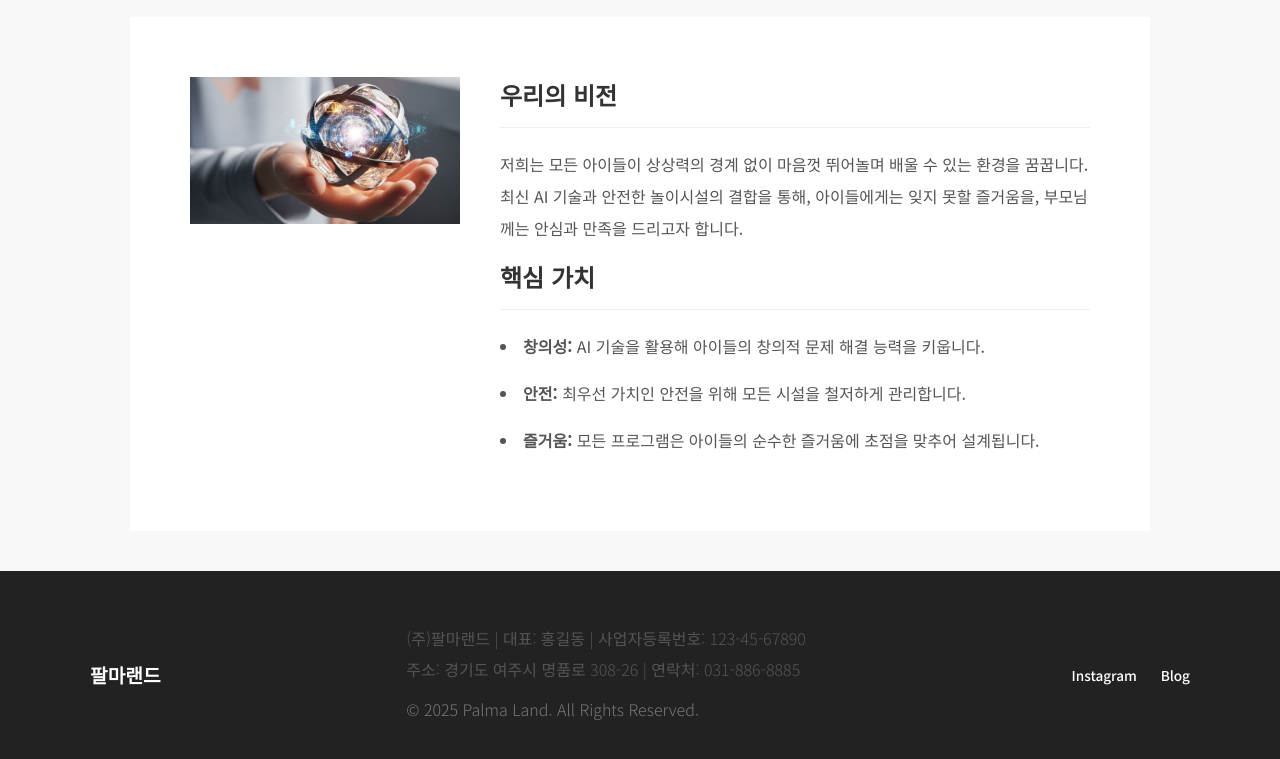
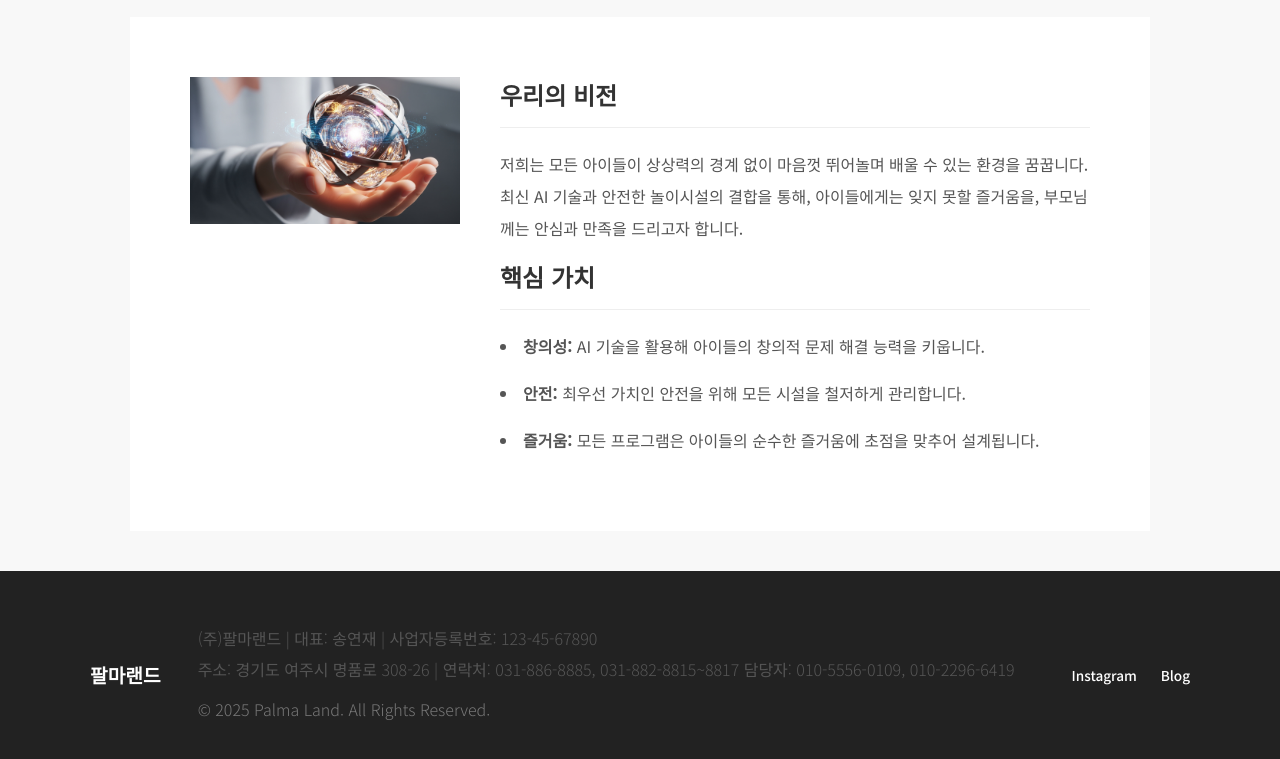
Before and after one commit to heunseoh/palmaland-website, a plain HTML site: page about.html in a window 1280 px wide. Shown: the part 295-1054 px from the top of the page. Drawn offline with Linux system fonts and the light colour scheme.

Commit message:
Add files via upload

```diff
--- a/about.html
+++ b/about.html
@@ -53,8 +53,8 @@
                 팔마랜드
             </div>
             <div class="footer-info">
-                <p>(주)팔마랜드 | 대표: 홍길동 | 사업자등록번호: 123-45-67890</p>
-                <p>주소: 경기도 여주시 명품로 308-26 | 연락처: 031-886-8885</p>
+                <p>(주)팔마랜드 | 대표: 송연재 | 사업자등록번호: 123-45-67890</p>
+                <p>주소: 경기도 여주시 명품로 308-26 | 연락처: 031-886-8885, 031-882-8815~8817 담당자: 010-5556-0109, 010-2296-6419</p>
                 <p class="copyright">&copy; 2025 Palma Land. All Rights Reserved.</p>
             </div>
             <div class="footer-social">
```
Also changed, not shown: index.html (+2 -2 lines), info.html (+2 -2 lines).
